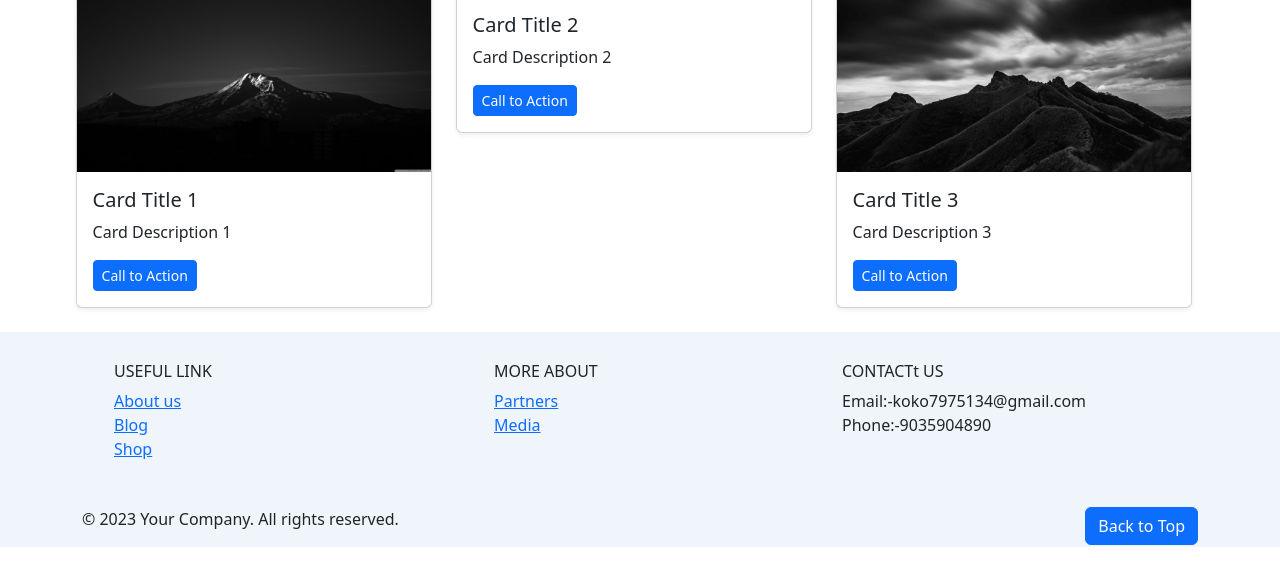
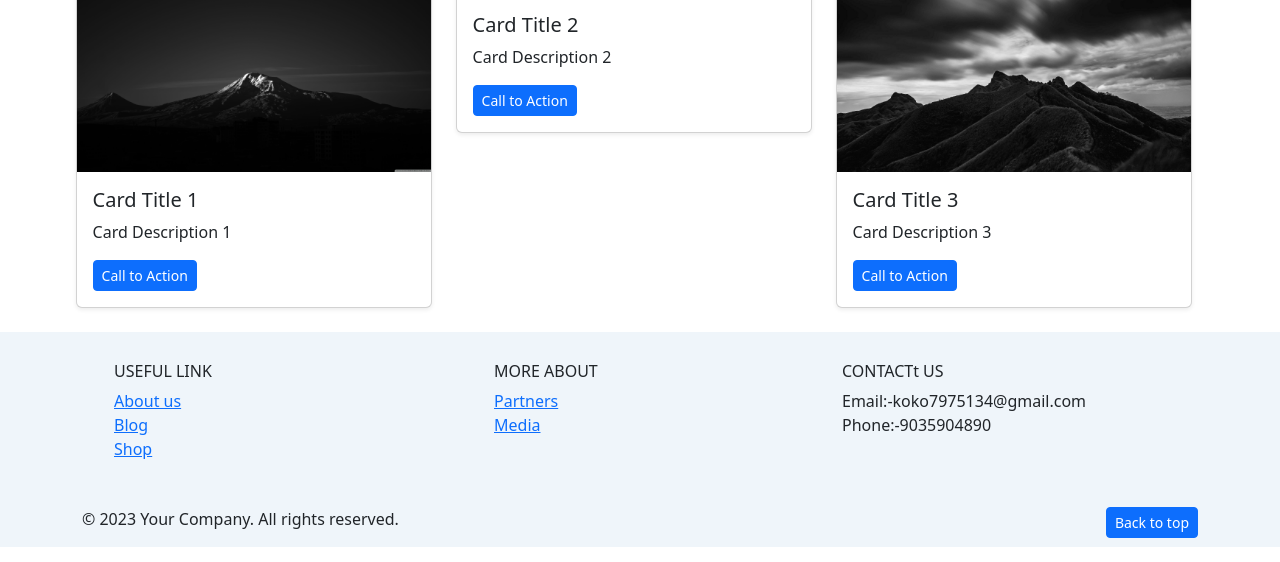
Before and after one commit to Hegde-Guru/COMPLEX_UI, a plain HTML site: page Complex UI/index.html in a window 1280 px wide. Shown: the part 2462-3024 px from the top of the page. Drawn offline with nearby package versions, Linux system fonts and the light colour scheme.

Commit message:
Update index.html

```diff
--- a/Complex UI/index.html
+++ b/Complex UI/index.html
@@ -186,7 +186,7 @@
             </div>
             <div class="col">
                 <div class="butt">
-              <button class="btn btn-primary btn-block back-to-top-btn" id="button">Back to Top</button>
+              <a href="#" class="btn btn-primary btn-sm btn-smooth">Back to top</a>
                </div>
             </div>
           </div>
```
